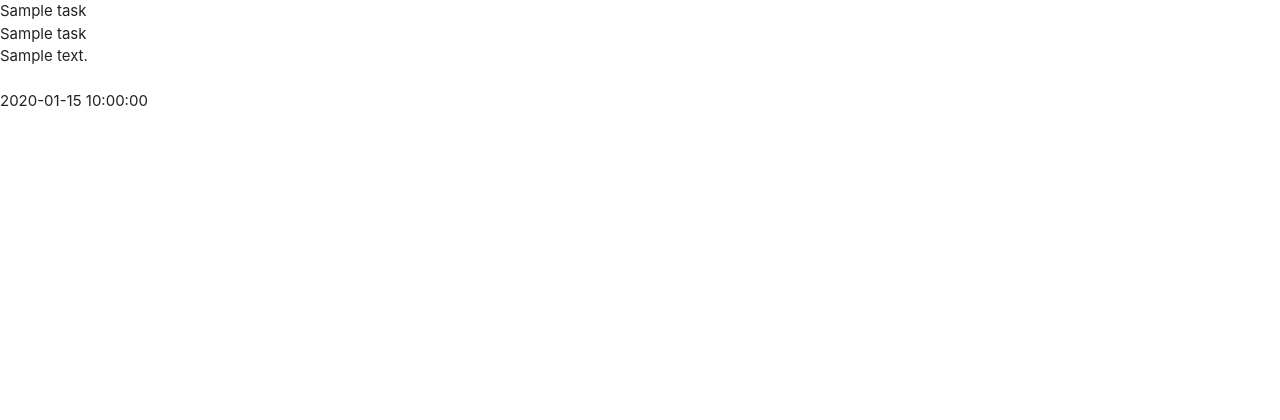
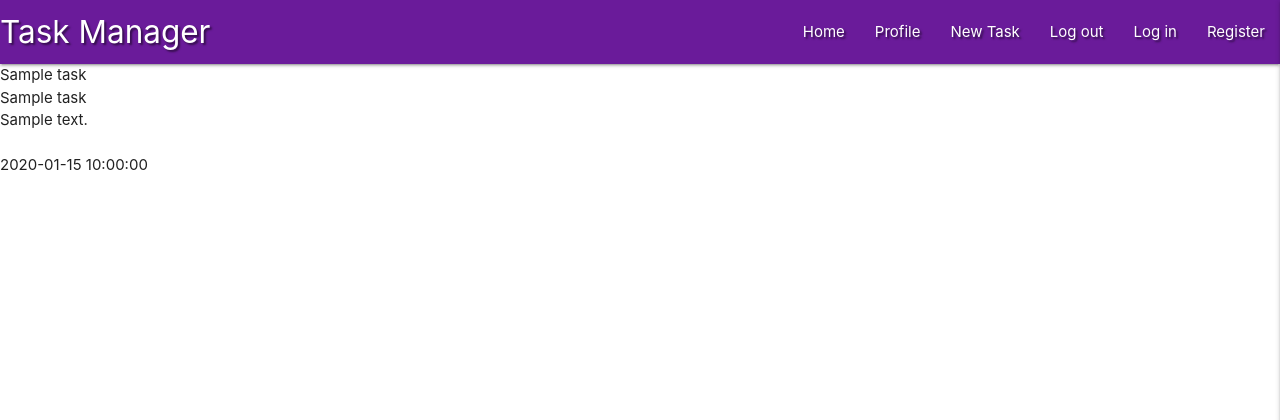
Before and after one commit to AlexNexton/flask-task-manager-project, a Flask app: page / in a window 1280 px wide. Shown: the top 420 px of the page. Run offline with Flask 2, Linux system fonts and the light colour scheme; a database or web service that is not in the repository returns one stand-in record (values such as "Sample title"); some libraries are stand-ins or nearby versions.

Commit message:
add navbar and side nav

```diff
--- a/static/css/style.css
+++ b/static/css/style.css
@@ -0,0 +1,3 @@
+.text-shadow{
+    text-shadow: 2px 2px 2px rgba(0,0,0,0.5);
+}
--- a/static/js/script.js
+++ b/static/js/script.js
@@ -0,0 +1,3 @@
+$(document).ready(function(){
+    $('.sidenav').sidenav({edge:"right"});
+  });
--- a/templates/base.html
+++ b/templates/base.html
@@ -12,6 +12,33 @@
     <title>Task Manager</title>
 </head>
 <body>
+<header>
+    <!--Top nav bar-->
+    <nav class="nav-extended text-shadow purple darken-3">
+        <div class="nav-wrapper">
+            <a href="{{ url_for('get_tasks') }}" class="brand-logo">Task Manager</a>
+            <a href="#" data-target="mobile-demo" class="sidenav-trigger right"><i class="fas fa-bars"></i></a>
+            <ul class="right hide-on-med-and-down">
+                <li><a href="{{ url_for('get_tasks') }}">Home</a></li>
+                <li><a href="#">Profile</a></li>
+                <li><a href="#">New Task</a></li>
+                <li><a href="#">Log out</a></li>
+                <li><a href="#">Log in</a></li>
+                <li><a href="#">Register</a></li>
+            </ul>
+        </div>
+    </nav>
+    <!--mobile side nav-->
+    <ul class="sidenav" id="mobile-demo">
+                <li><h4 class="center-align light-blue-text text-darken-4">Task Manager</h4></li>
+                <li><a href="{{ url_for('get_tasks') }}">Home</a></li>
+                <li><a href="#">Profile</a></li>
+                <li><a href="#">New Task</a></li>
+                <li><a href="#">Log out</a></li>
+                <li><a href="#">Log in</a></li>
+                <li><a href="#">Register</a></li>
+    </ul>
+    </header>
 
     {% block content %}
     {% endblock %}
```
